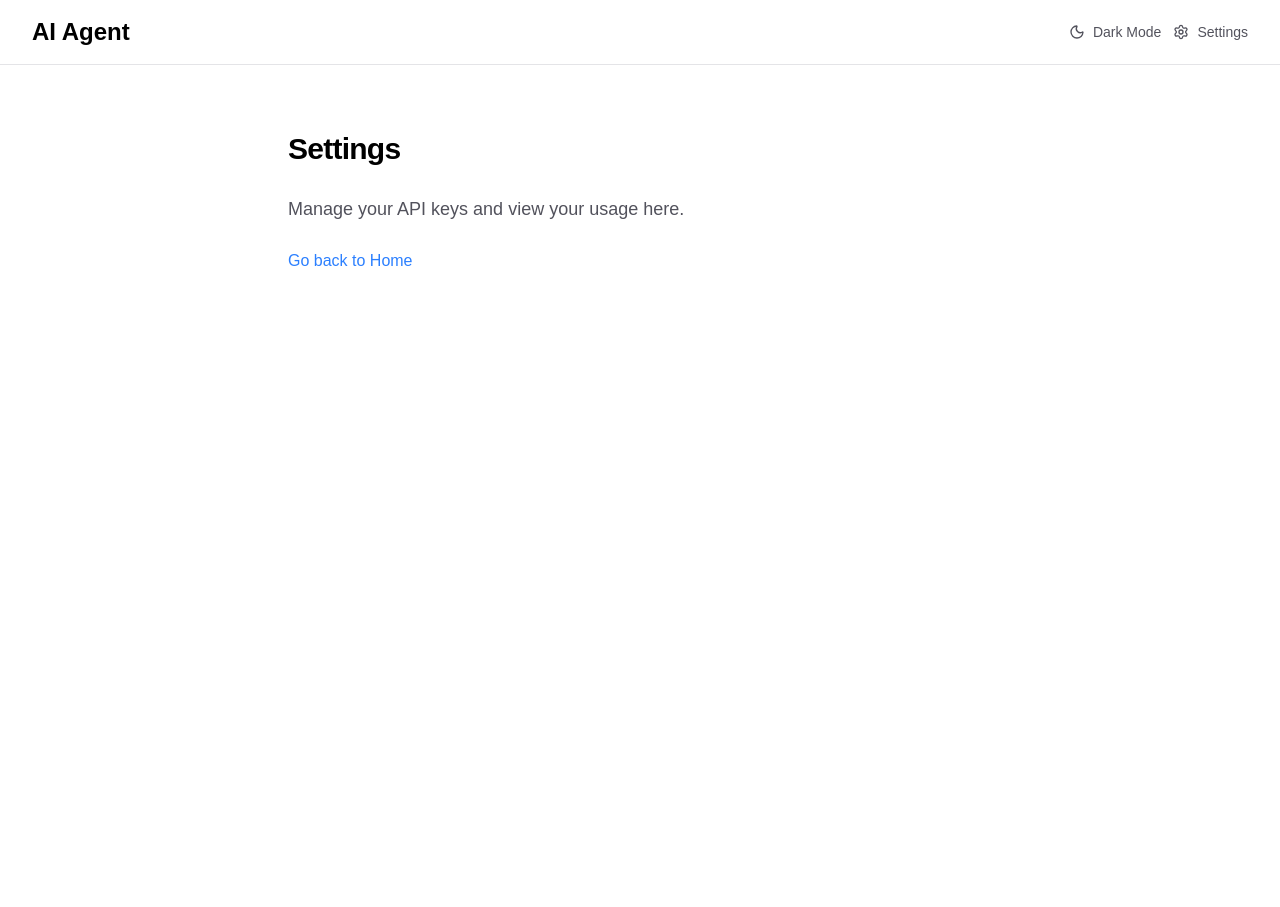
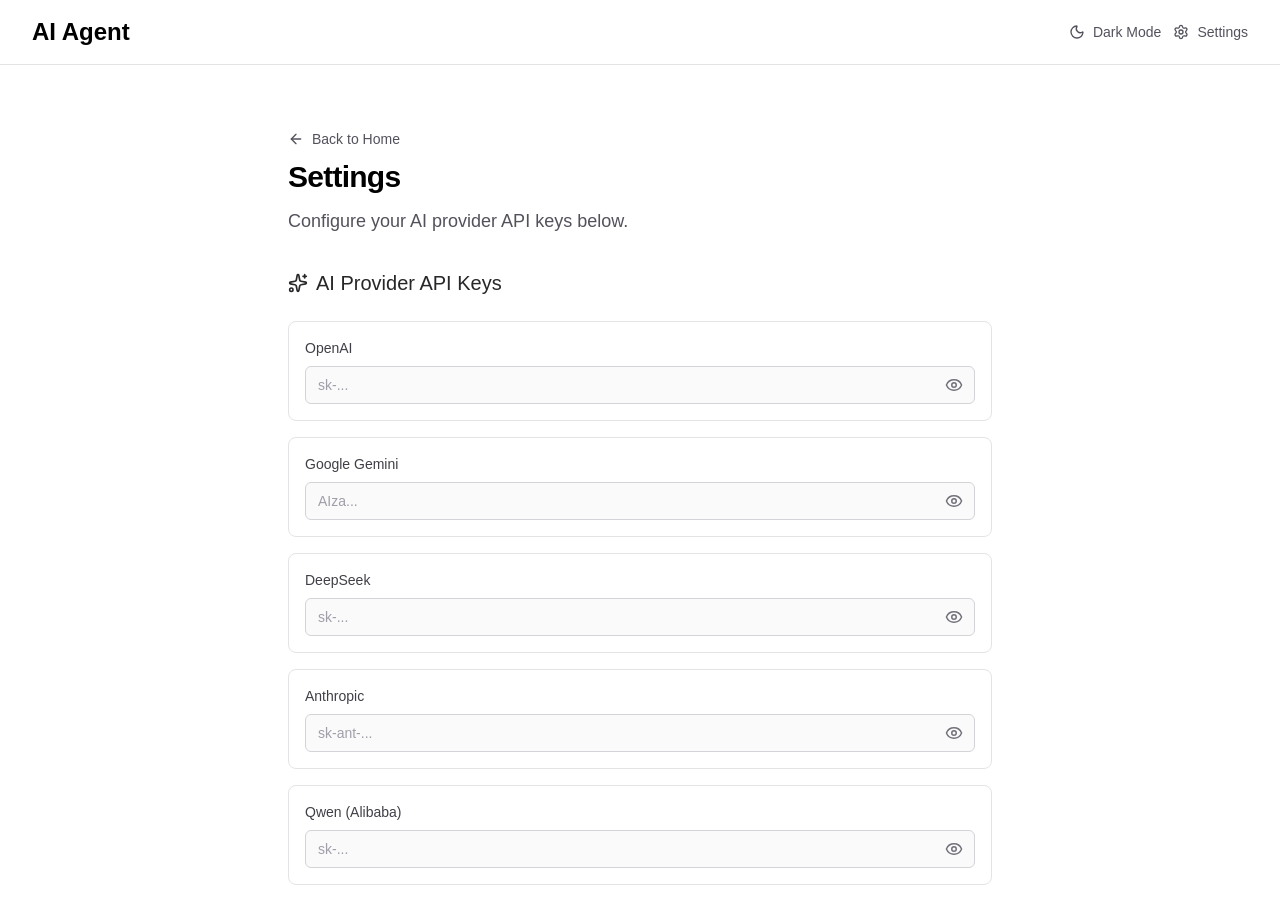
Before and after one commit to xiongemi/my-ai-app, a Next.js app: page /settings in a window 1280 px wide. Shown: the top 907 px of the page. Before the commit the page ends 800 px from the top, so only its background shows below. Built offline with nearby package versions, Linux system fonts and the light colour scheme.

Commit message:
add qwen on the page

```diff
--- a/app/settings/page.tsx
+++ b/app/settings/page.tsx
@@ -1,20 +1,142 @@
 'use client';
 
+import { useState, useEffect } from 'react';
 import Link from 'next/link';
+import { Eye, EyeOff, Save, ArrowLeft, Sparkles } from 'lucide-react';
+
+interface ApiKeyConfig {
+  id: string;
+  name: string;
+  placeholder: string;
+  key: string;
+}
+
+const defaultProviders: ApiKeyConfig[] = [
+  { id: 'openai', name: 'OpenAI', placeholder: 'sk-...', key: '' },
+  { id: 'gemini', name: 'Google Gemini', placeholder: 'AIza...', key: '' },
+  { id: 'deepseek', name: 'DeepSeek', placeholder: 'sk-...', key: '' },
+  { id: 'anthropic', name: 'Anthropic', placeholder: 'sk-ant-...', key: '' },
+  { id: 'qwen', name: 'Qwen (Alibaba)', placeholder: 'sk-...', key: '' },
+];
 
 export default function SettingsPage() {
+  const [providers, setProviders] = useState<ApiKeyConfig[]>(defaultProviders);
+  const [visibleKeys, setVisibleKeys] = useState<Record<string, boolean>>({});
+  const [saved, setSaved] = useState(false);
+
+  useEffect(() => {
+    // Load saved keys from localStorage
+    const savedKeys = localStorage.getItem('ai-api-keys');
+    if (savedKeys) {
+      try {
+        const parsed = JSON.parse(savedKeys);
+        setProviders(prev =>
+          prev.map(p => ({
+            ...p,
+            key: parsed[p.id] || '',
+          }))
+        );
+      } catch (e) {
+        console.error('Failed to parse saved keys', e);
+      }
+    }
+  }, []);
+
+  const toggleVisibility = (id: string) => {
+    setVisibleKeys(prev => ({ ...prev, [id]: !prev[id] }));
+  };
+
+  const updateKey = (id: string, value: string) => {
+    setProviders(prev =>
+      prev.map(p => (p.id === id ? { ...p, key: value } : p))
+    );
+    setSaved(false);
+  };
+
+  const handleSave = () => {
+    const keysToSave = providers.reduce(
+      (acc, p) => ({ ...acc, [p.id]: p.key }),
+      {}
+    );
+    localStorage.setItem('ai-api-keys', JSON.stringify(keysToSave));
+    setSaved(true);
+    setTimeout(() => setSaved(false), 2000);
+  };
+
   return (
     <div className="w-full max-w-3xl mx-auto py-16 px-4 sm:px-6 lg:px-8">
-      <div className="flex flex-col items-center gap-6 text-center sm:items-start sm:text-left">
-        <h1 className="max-w-xs text-3xl font-semibold leading-10 tracking-tight text-black dark:text-zinc-50">
-          Settings
-        </h1>
-        <p className="max-w-md text-lg leading-8 text-zinc-600 dark:text-zinc-400">
-          Manage your API keys and view your usage here.
-        </p>
-        <Link href="/" className="text-blue-500 hover:underline">
-          Go back to Home
-        </Link>
+      <div className="flex flex-col gap-8">
+        <div className="flex flex-col gap-2">
+          <Link
+            href="/"
+            className="flex items-center gap-2 text-sm text-zinc-600 dark:text-zinc-400 hover:text-black dark:hover:text-white w-fit"
+          >
+            <ArrowLeft size={16} />
+            Back to Home
+          </Link>
+          <h1 className="text-3xl font-semibold leading-10 tracking-tight text-black dark:text-zinc-50">
+            Settings
+          </h1>
+          <p className="text-lg leading-8 text-zinc-600 dark:text-zinc-400">
+            Configure your AI provider API keys below.
+          </p>
+        </div>
+
+        <div className="flex flex-col gap-6">
+          <div className="flex items-center gap-2 text-zinc-800 dark:text-zinc-200">
+            <Sparkles size={20} />
+            <h2 className="text-xl font-medium">AI Provider API Keys</h2>
+          </div>
+
+          <div className="flex flex-col gap-4">
+            {providers.map(provider => (
+              <div
+                key={provider.id}
+                className="flex flex-col gap-2 p-4 rounded-lg border border-zinc-200 dark:border-zinc-800 bg-white dark:bg-zinc-900"
+              >
+                <label
+                  htmlFor={provider.id}
+                  className="text-sm font-medium text-zinc-700 dark:text-zinc-300"
+                >
+                  {provider.name}
+                </label>
+                <div className="relative flex items-center">
+                  <input
+                    id={provider.id}
+                    type={visibleKeys[provider.id] ? 'text' : 'password'}
+                    value={provider.key}
+                    onChange={e => updateKey(provider.id, e.target.value)}
+                    placeholder={provider.placeholder}
+                    className="w-full px-3 py-2 pr-10 text-sm border border-zinc-300 dark:border-zinc-700 rounded-md bg-zinc-50 dark:bg-zinc-800 text-zinc-900 dark:text-zinc-100 placeholder-zinc-400 dark:placeholder-zinc-500 focus:outline-none focus:ring-2 focus:ring-blue-500 focus:border-transparent"
+                  />
+                  <button
+                    type="button"
+                    onClick={() => toggleVisibility(provider.id)}
+                    className="absolute right-2 p-1 text-zinc-500 hover:text-zinc-700 dark:hover:text-zinc-300"
+                  >
+                    {visibleKeys[provider.id] ? (
+                      <EyeOff size={18} />
+                    ) : (
+                      <Eye size={18} />
+                    )}
+                  </button>
+                </div>
+              </div>
+            ))}
+          </div>
+
+          <button
+            onClick={handleSave}
+            className="flex items-center justify-center gap-2 w-full sm:w-fit px-6 py-3 text-sm font-medium text-white bg-blue-600 hover:bg-blue-700 rounded-lg transition-colors"
+          >
+            <Save size={16} />
+            {saved ? 'Saved!' : 'Save API Keys'}
+          </button>
+
+          <p className="text-xs text-zinc-500 dark:text-zinc-500">
+            API keys are stored locally in your browser. They are never sent to our servers.
+          </p>
+        </div>
       </div>
     </div>
   );
```
